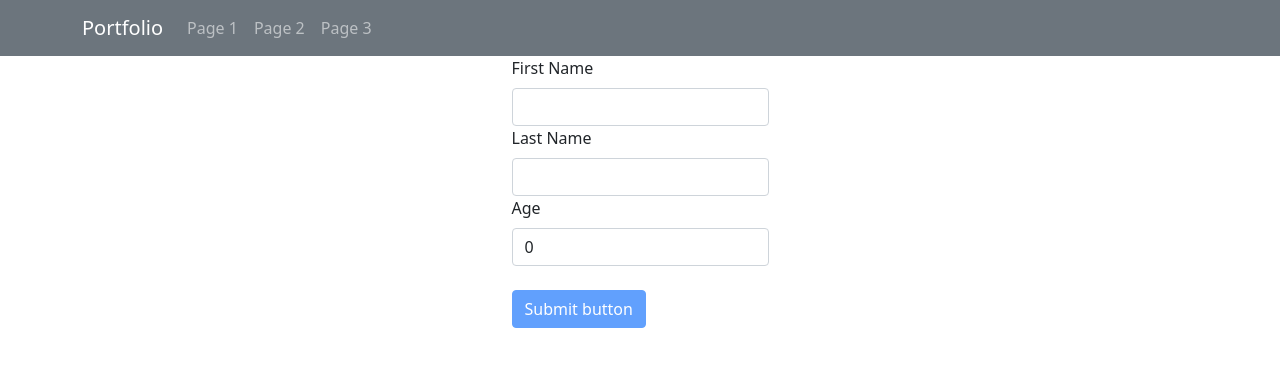
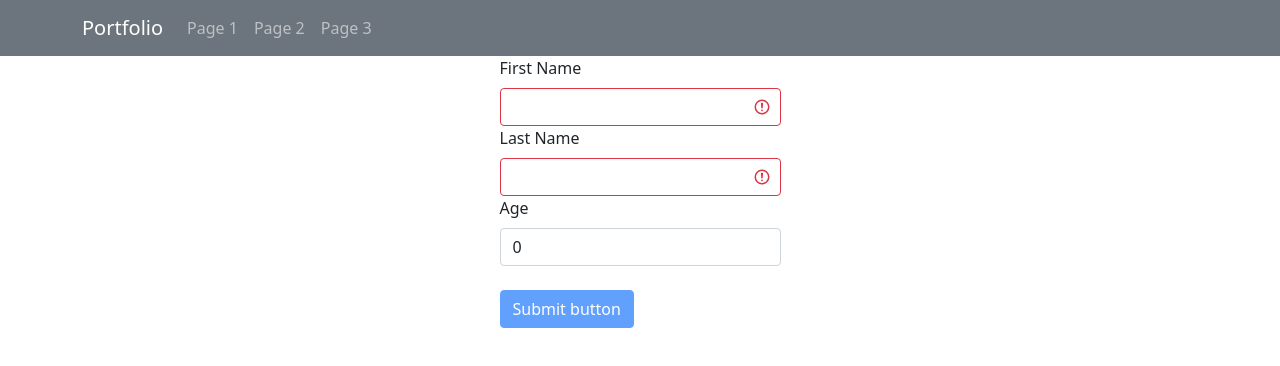
Before and after one commit to Jemmykoo/peewee, a React (Create React App) app: page / in a window 1280 px wide. Shown: the top 366 px of the page. Built offline with nearby package versions, Linux system fonts and the light colour scheme.

Commit message:
added in error validation for form controls

```diff
--- a/src/Components/Page.jsx
+++ b/src/Components/Page.jsx
@@ -22,15 +22,31 @@ function Page(props) {
     }
     return false;
   };
+
   return (
     <div className="d-flex justify-content-around">
       <Form.Group>
         <Form.Label>First Name</Form.Label>
-        <Form.Control type="text" value={props.fname} onChange={changeFname} />
+        <Form.Control
+          type="text"
+          value={props.fname}
+          onChange={changeFname}
+          isInvalid={props.fname.trim() === ""}
+        />
         <Form.Label>Last Name</Form.Label>
-        <Form.Control type="text" value={props.lname} onChange={changeLname} />
+        <Form.Control
+          type="text"
+          value={props.lname}
+          onChange={changeLname}
+          isInvalid={props.lname.trim() === ""}
+        />
         <Form.Label>Age</Form.Label>
-        <Form.Control type="text" value={props.age} onChange={changeAge} />
+        <Form.Control
+          type="text"
+          value={props.age}
+          onChange={changeAge}
+          isInvalid={isNaN(props.age) || props.age.toString().trim() === ""}
+        />
         <br />
         <Button
           onClick={() =>
```
